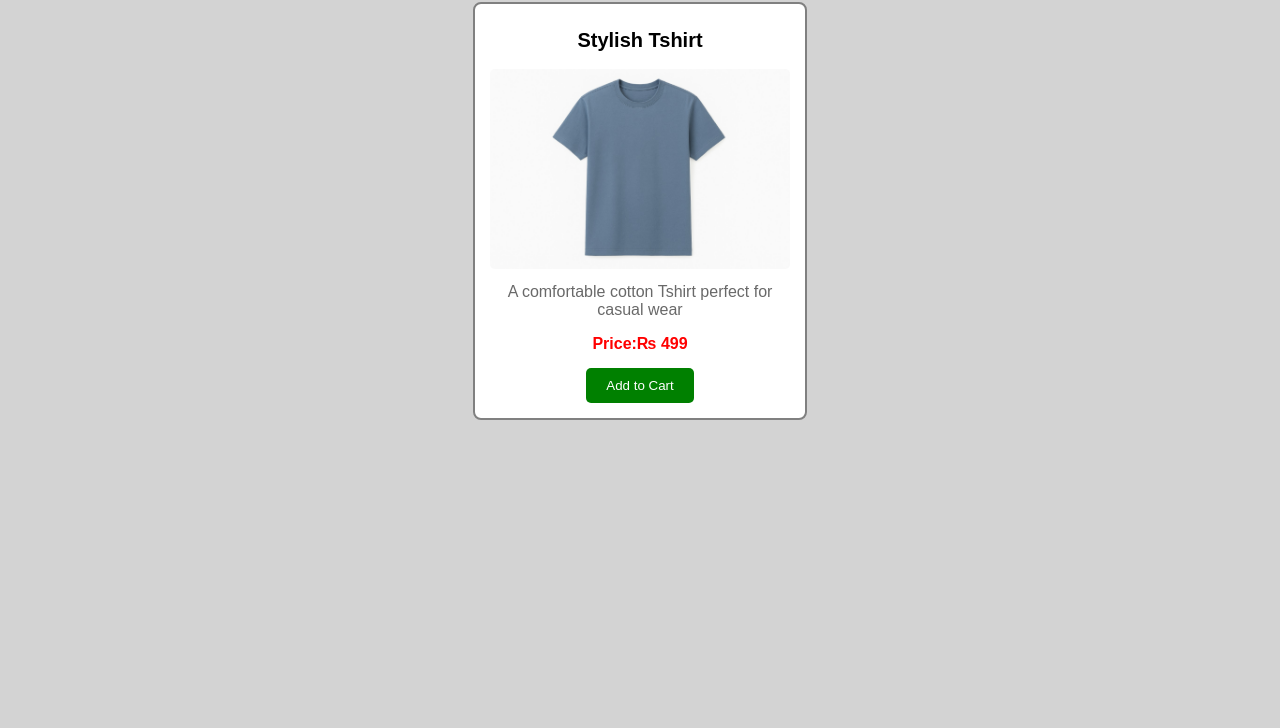
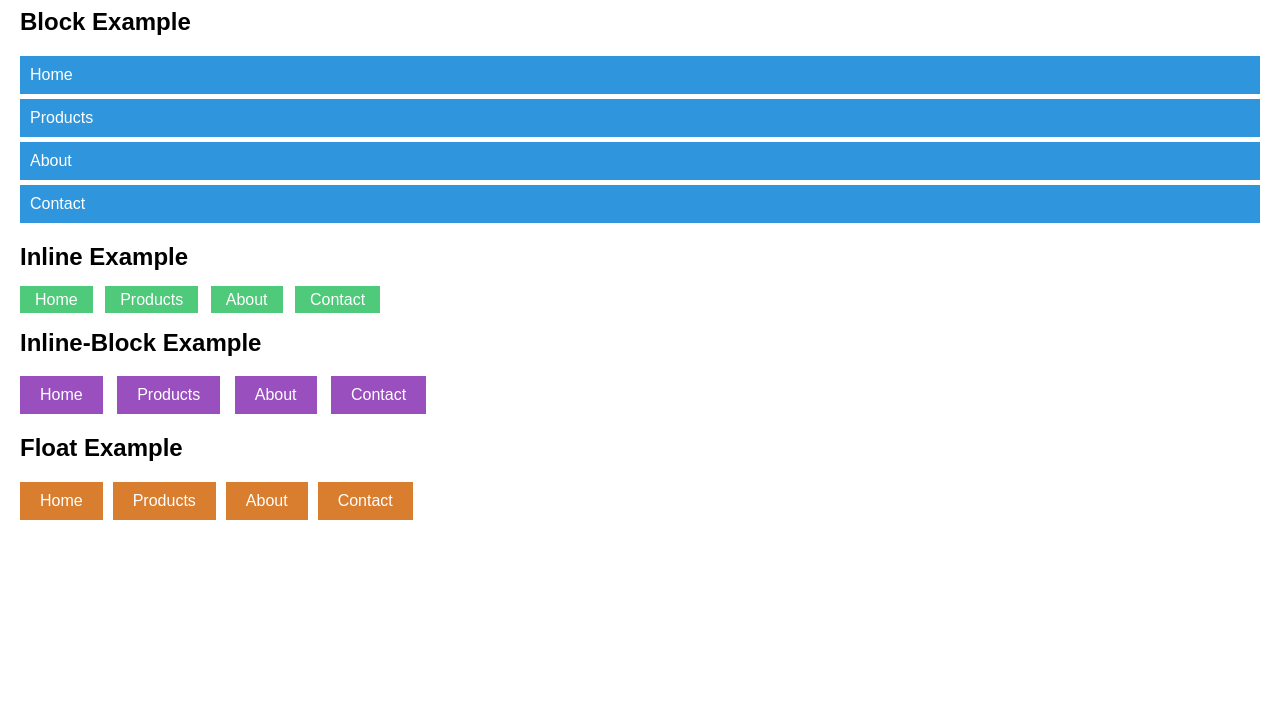
Before and after one commit to vishesh007-kr/WebDesign-Assignment, a plain HTML site: page index.html in a window 1280 px wide. Shown: the part 72-800 px from the top of the page. Drawn offline with Linux system fonts and the light colour scheme.

Commit message:
experiment 7

```diff
--- a/index.html
+++ b/index.html
@@ -3,18 +3,39 @@
 <head>
     <meta charset="UTF-8">
     <meta name="viewport" content="width=device-width, initial-scale=1.0">
-    <title>E-commerce webpage</title>
+    <title>Navigation Menu Demo</title>
     <link rel="stylesheet" href="style.css">
 </head>
 <body>
-    <h1>My E-commerce Store</h1>
-    <div class="product-box">
-     <h2>Stylish Tshirt</h2>
-     <img src="tshirt.png.jpg" alt="Product Image">
-    <p class="description">A comfortable cotton Tshirt perfect for casual wear</p>
-    <p class="price">Price:₨ 499</p>
-    <button type="button">Add to Cart</button>
+    <h1>Navigation Menu Demo</h1>
+    <h2>Block Example</h2>
+    <div class="block-menu">
+        <a href="#">Home</a>
+        <a href="#">Products</a>
+        <a href="#">About</a>
+        <a href="#">Contact</a>
+    </div>
+    <h2>Inline Example</h2>
+    <div class="inline-menu">
+        <a href="#">Home</a>
+        <a href="#">Products</a>
+        <a href="#">About</a>
+        <a href="#">Contact</a>
+    </div>
+    <h2>Inline-Block Example</h2>
+    <div class="inline-block-menu">
+        <a href="#">Home</a>
+        <a href="#">Products</a>
+        <a href="#">About</a>
+        <a href="#">Contact</a>
+    </div>
+    <h2>Float Example</h2>
+    <div class="float-menu">
+        <a href="#">Home</a>
+        <a href="#">Products</a>
+        <a href="#">About</a>
+        <a href="#">Contact</a>
+        <div class="clear"></div>
     </div>
 </body>
-
 </html>
--- a/style.css
+++ b/style.css
@@ -1,48 +1,46 @@
-body{
+body {
     font-family: Arial, sans-serif;
-    background-color: lightgray;
-    text-align: center;
     margin: 20px;
 }
-h1{
-    color: black;
-    font-size: 30px;
+h1 {
+    text-align: center;
 }
-.product-box {
-    background-color: white;
-    width: 300px;
-    margin: 0 auto;
-    padding: 15px;
-    border: 2px solid gray;
-    border-radius: 8px;
+/* ---------------- BLOCK EXAMPLE ---------------- */
+.block-menu a {
+    display: block;
+    background: #2f95dc;
+    padding: 10px;
+    color: white;
+    text-decoration: none;
+    margin-bottom: 5px;
 }
-.product-box img {
-    width: 100%;
-    height: auto;
-    border-radius: 5px;
+/* ---------------- INLINE EXAMPLE ---------------- */
+.inline-menu a {
+    display: inline;
+    padding: 5px 15px;
+    background: #4fc97a;
+    color: white;
+    text-decoration: none;
+    margin-right: 8px;
 }
-.product-box h2 {
-    color: black;
-    font-size: 20px;
-    margin-top: 10px;
+/* ---------------- INLINE-BLOCK EXAMPLE ---------------- */
+.inline-block-menu a {
+    display: inline-block;
+    padding: 10px 20px;
+    background: #9a4fbf;
+    color: white;
+    text-decoration: none;
+    margin-right: 10px;
 }
-.description {
-    color: dimgray;
-    font-size: bold;
-    margin: 10px 0;
+/* ---------------- FLOAT EXAMPLE ---------------- */
+.float-menu a {
+    float: left;
+    padding: 10px 20px;
+    background: #d97d2e;
+    color: white;
+    text-decoration: none;
+    margin-right: 10px;
 }
-.price {
-    color: red;
-    font-weight: bold;
-    margin-bottom: 15px;
+.clear {
+    clear: both;
 }
-button {
-    background-color: green;
-    color: white;
-    padding: 10px 20px;
-    border: none;
-    border-radius: 5px;
-}
-button:hover {
-    background-color: darkgreen;
-}
```
